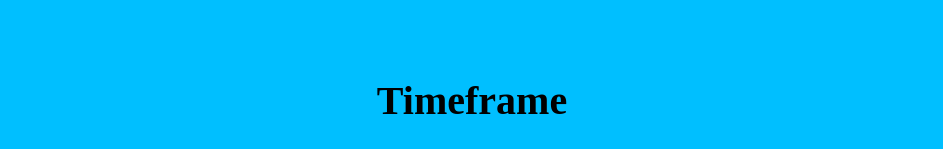
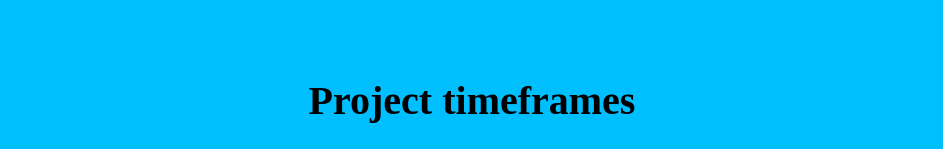
Before and after one commit to ishaanchand/IntroToIT-A3, a plain HTML site: page timeframe.html in a window 1280 px wide. Shown: the top 149 px of the page, without its empty margins (168-1111 px from the left). Drawn offline with Linux system fonts and the light colour scheme.

Commit message:
Update timeframe.html

```diff
--- a/timeframe.html
+++ b/timeframe.html
@@ -7,13 +7,16 @@
 			h2 {text-align: center}
 			h3 {text-align: center}
 			p {style="font-size:120%;}
+			table,
+			th,
+			td {padding: 10px; border: 1px solid black;border-collapse: collapse;}
 		</style>
 
     <title>Intro to IT: Team Unsure - Assignment 3</title>
 	</head>
   <body>
 
-    <h1>Timeframe</h1>
+    <h1>Project timeframes</h1>
 
 		<p> </p>
 
```
